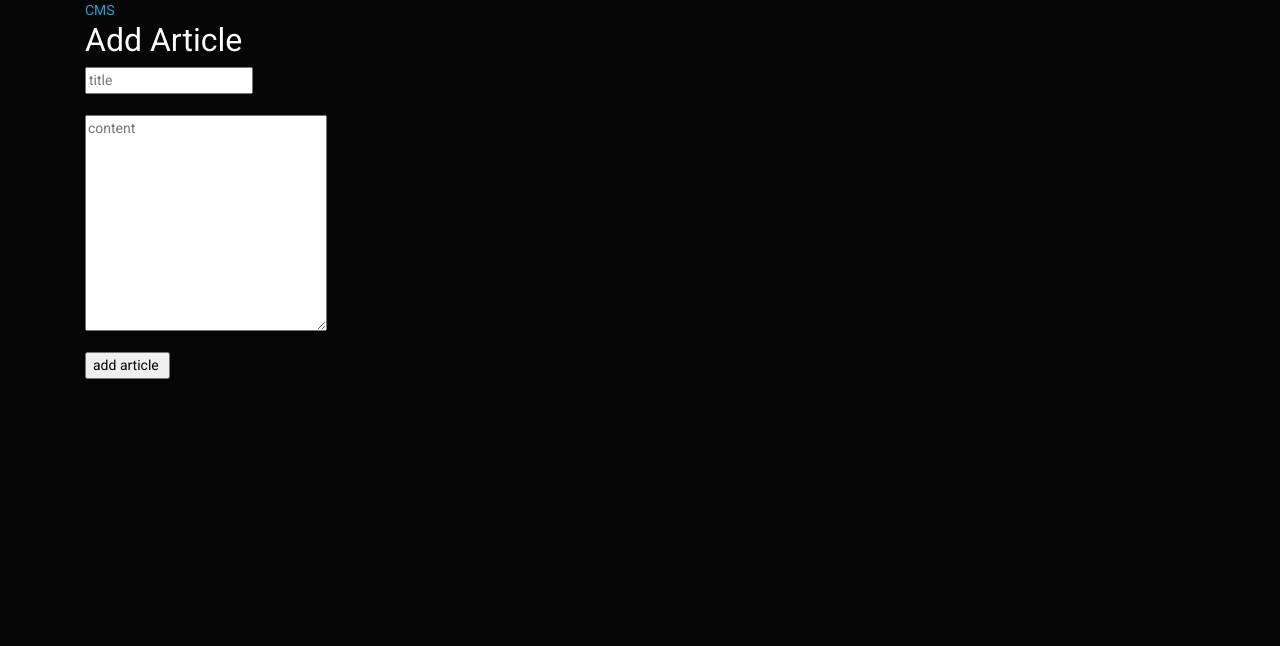
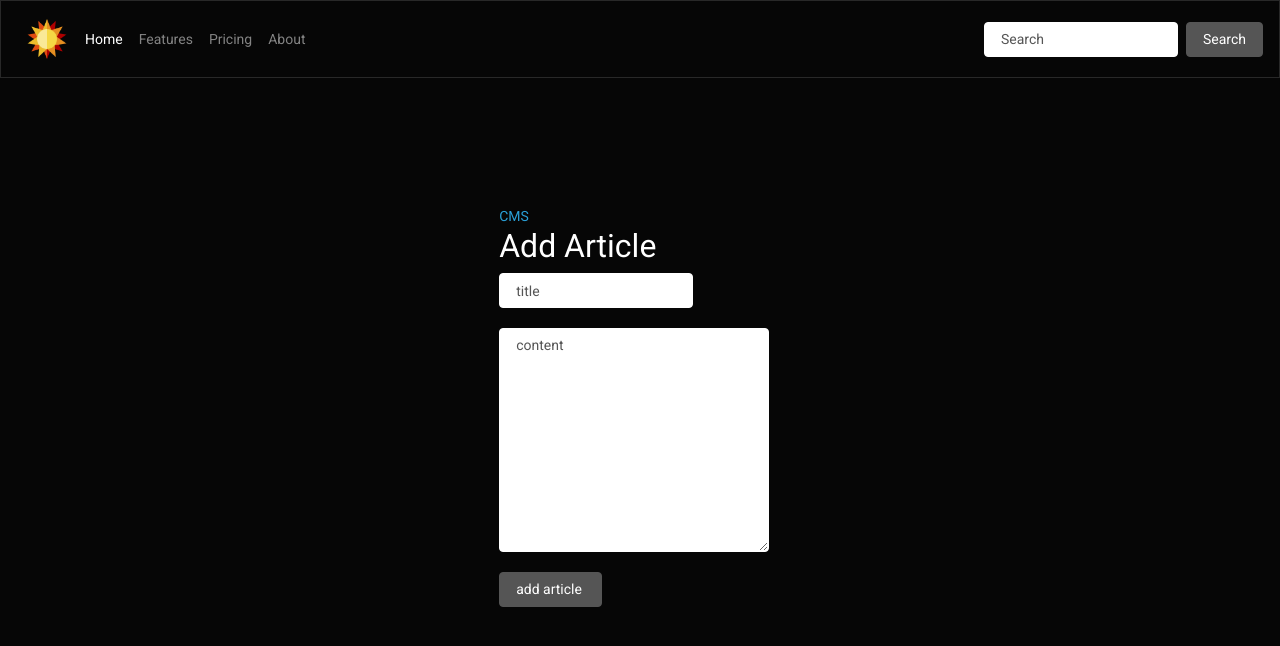
Before and after one commit to ahmedmoutaalim/DOC_CMS, a PHP site: page /admin/add.php in a window 1280 px wide. Shown: the top 646 px of the page. Run offline with PHP 8.4, Linux system fonts and the light colour scheme.

Commit message:
style modification

```diff
--- a/cms/admin/add.php
+++ b/cms/admin/add.php
@@ -28,12 +28,44 @@ $content= nl2br($_POST['content']);
 <html>
     <head>
         <title> CMS </title>
-        <link rel="stylesheet" type="text/css" href="assete/bootswatch.css">
+        <link rel="stylesheet" type="text/css" href="../assete/bootswatch.css">
 
      </head>
 
 <body>
-   <div class="container">
+
+<nav class="navbar navbar-expand-lg navbar-dark bg-dark">
+
+     <img class="size"src="../img/summer.png" alt="icon">
+
+   <button class="navbar-toggler" type="button" data-toggle="collapse" data-target="#navbarColor02" aria-controls="navbarColor02" aria-expanded="false" aria-label="Toggle navigation">
+     <span class="navbar-toggler-icon"></span>
+   </button>
+
+   <div class="collapse navbar-collapse" id="navbarColor02">
+     <ul class="navbar-nav mr-auto">
+       <li class="nav-item active">
+         <a class="nav-link" href="#">Home <span class="sr-only">(current)</span></a>
+       </li>
+       <li class="nav-item">
+         <a class="nav-link" href="#">Features</a>
+       </li>
+       <li class="nav-item">
+         <a class="nav-link" href="#">Pricing</a>
+       </li>
+       <li class="nav-item">
+         <a class="nav-link" href="#">About</a>
+       </li>
+     </ul>
+     <form class="form-inline my-2 my-lg-0">
+       <input class="form-control mr-sm-2" type="text" placeholder="Search">
+       <button class="btn btn-secondary my-2 my-sm-0" type="submit">Search</button>
+     </form>
+   </div>
+ </nav>
+
+
+   <div  class="article" >
    <link rel="stylesheet" href="../assete/style.css">
         <a href="index.php" id="logo">CMS</a><br>
 
@@ -45,10 +77,10 @@ $content= nl2br($_POST['content']);
 
 <?php }?>
 
-<form action="add.php" method="post" autocomplete="off">
- <input type="text" name='title' placeholder="title"><br><br>
- <textarea name="content" placeholder="content" cols="30" rows="10"></textarea><br><br>
- <input type="submit" value = "add article ">
+<form   class="form-inline my-2 my-lg-0" action="add.php" method="post" autocomplete="off">
+ <input class="form-control mr-sm-2 mode" type="text" name='title' placeholder="title"><br><br>
+ <textarea  class="form-control mr-sm-2 mode" name="content" placeholder="content" cols="30" rows="10"></textarea><br><br>
+ <input  class="btn btn-secondary my-2 my-sm-0 mode" type="submit" value = "add article ">
 
 
 </form>
--- a/cms/assete/style.css
+++ b/cms/assete/style.css
@@ -18,9 +18,18 @@ ol li {
 
 
 
+.mode{
+
+    margin-bottom: 20px;
+}
 
 
+.article{
 
+  padding-top: 10%;
+  margin:0 auto;
+  width: 22%;
+}
 
 
 
@@ -30,9 +39,37 @@ ol li {
 
 }
 
-.sizerrrr{
+.size{
 
   width: 40px;
   margin: 10px;
 
 }
+
+.admin{
+
+   width: 35%;
+    margin: 0 auto;
+    margin-top: 10%;
+
+}
+
+.operation{
+
+    width: 18%;
+    margin: 0 auto;
+    margin-top: 10%;
+}
+
+.delete{
+
+    width: 20%;
+    margin: 0 auto;
+    margin-top: 10%;
+
+}
+
+.text{
+
+    text-align: center;
+}
```
Also changed, not shown: cms/admin/delete.php (+38 -4 lines), cms/admin/index.php (+35 -5 lines), cms/admin/liste.php (+33 -2 lines), cms/article.php (+31 -2 lines), cms/index.php (+5 -6 lines), cms/img/lion.png (deleted), cms/visitor/suggest.php (deleted).
